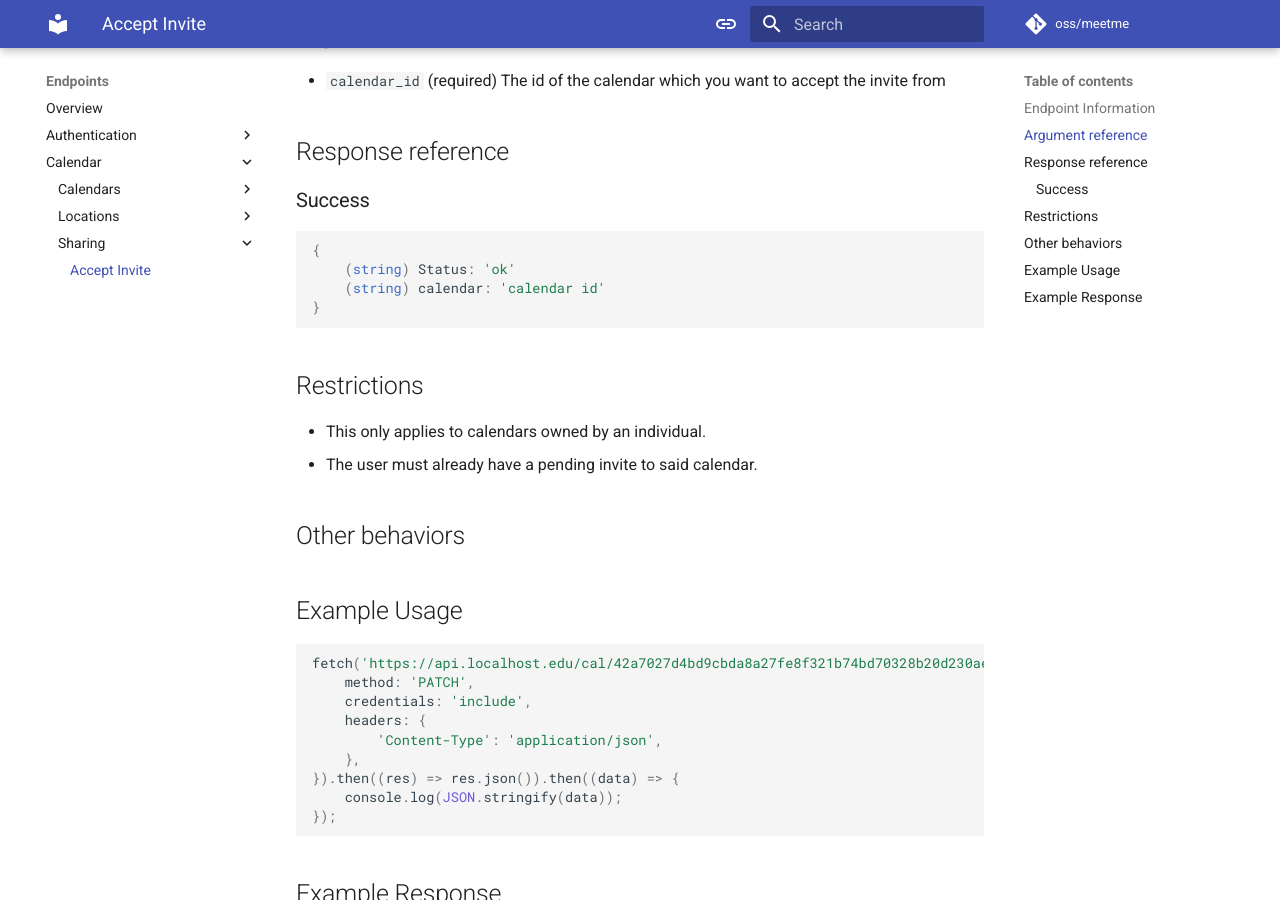
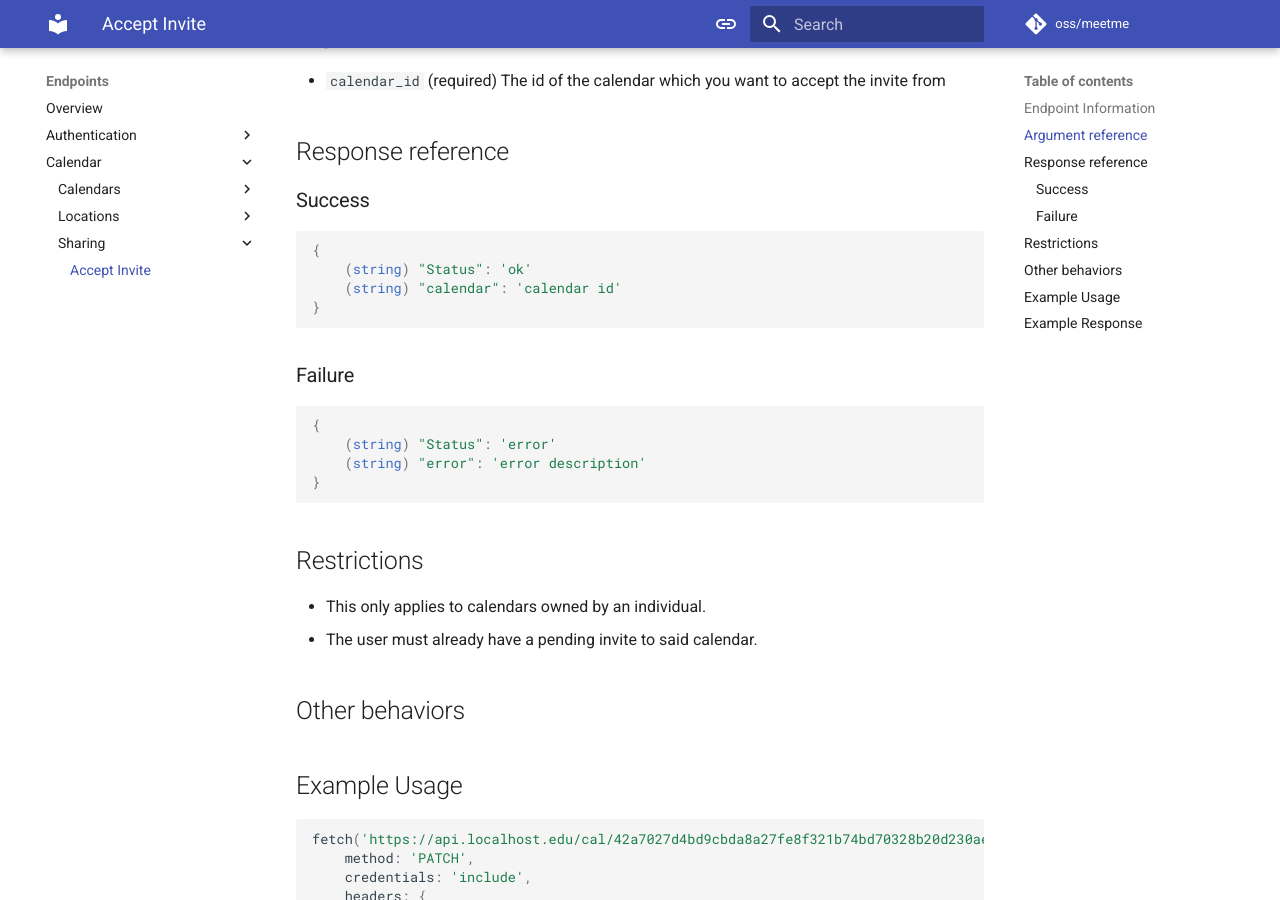
Before and after one commit to oss/meetme, an MkDocs documentation site: the page built from docs/docs/api/calendar/sharing/accept-invite.md, in a window 1280 px wide and 900 px high, scrolled down 460 px. Built offline with MkDocs 1.6.1 and Material for MkDocs 9.7.7, drawn with Linux system fonts in a browser that asks for light colours; comment, search, counter and statistics services are not loaded.

Commit message:
added failure description

````diff
--- a/docs/docs/api/calendar/sharing/accept-invite.md
+++ b/docs/docs/api/calendar/sharing/accept-invite.md
@@ -25,8 +25,16 @@ Accepts an invite to a specific calendar with ID `:calendar_id`
 ### Success
 ```typescript
 {
-    (string) Status: 'ok'
-    (string) calendar: 'calendar id'
+    (string) "Status": 'ok'
+    (string) "calendar": 'calendar id'
+}
+```
+
+### Failure
+```typescript
+{
+    (string) "Status": 'error'
+    (string) "error": 'error description'
 }
 ```
 
````
